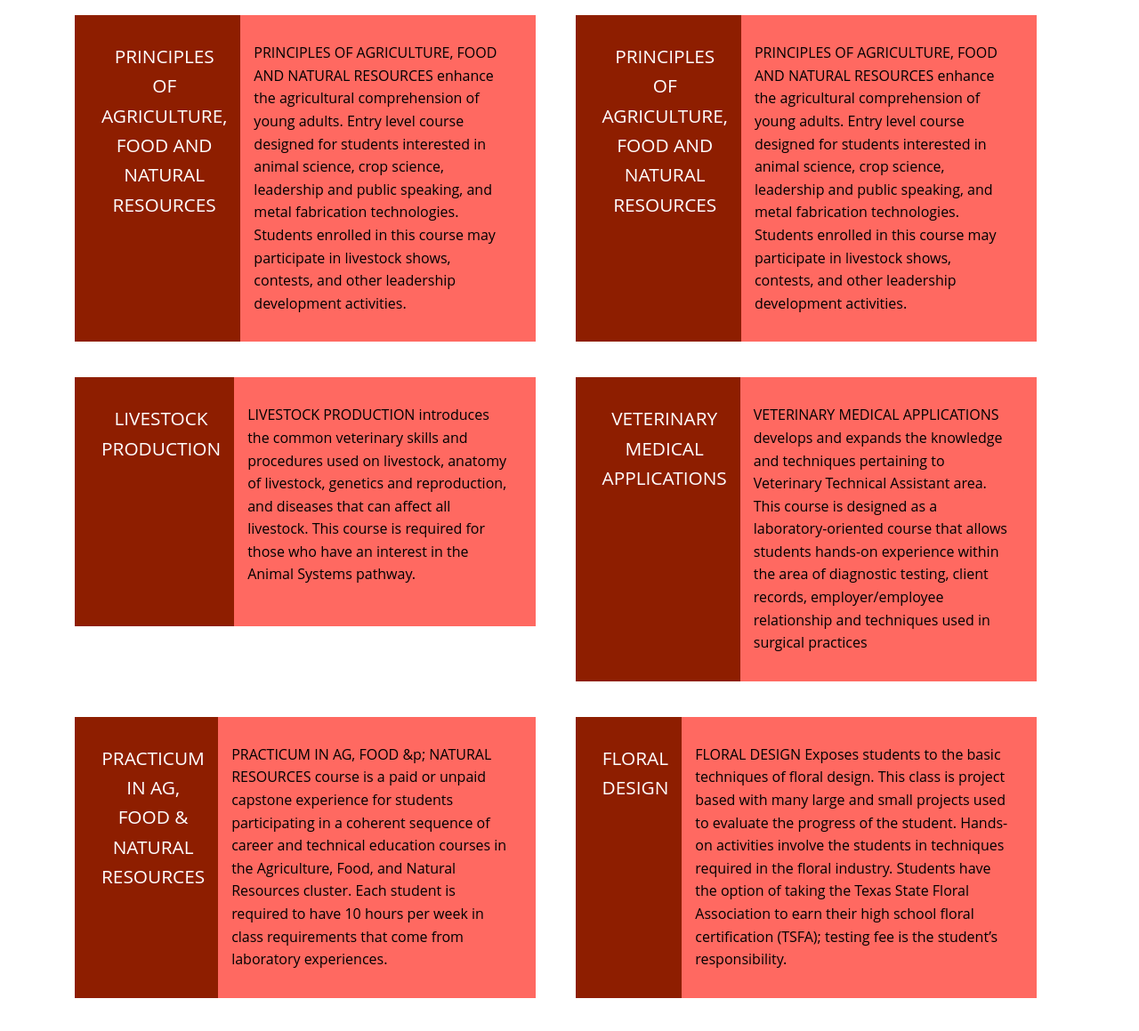
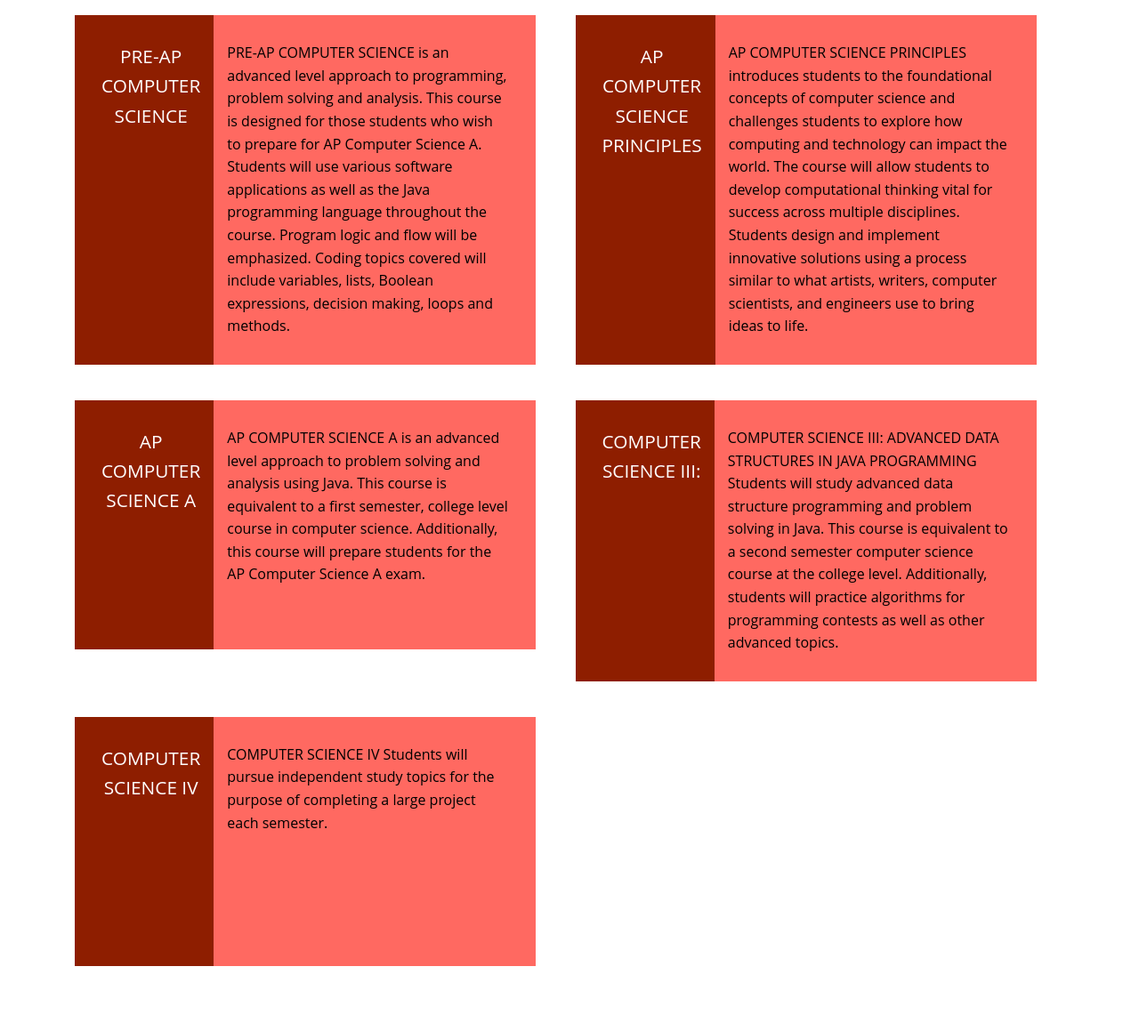
Before and after one commit to inbarL/webmaster1819, a plain HTML site: page CTE/IT.html in a window 1280 px wide. Shown: the part 393-1552 px from the top of the page at 89% size. Drawn offline with nearby package versions, Linux system fonts and the light colour scheme; files whose address does not match are found by name.

Commit message:
CS courses

```diff
--- a/CTE/IT.html
+++ b/CTE/IT.html
@@ -39,124 +39,70 @@
 
     <div class="class">
       <div class="heading">
-        PRINCIPLES OF AGRICULTURE, FOOD AND NATURAL RESOURCES
+        PRE-AP COMPUTER SCIENCE
       </div>
       <div class="description">
-        PRINCIPLES OF AGRICULTURE, FOOD AND NATURAL RESOURCES enhance the agricultural comprehension of young adults.
-        Entry level course designed for students interested in animal science, crop science, leadership and public
-        speaking, and metal fabrication technologies. Students enrolled in this course may participate in livestock
-        shows, contests, and other leadership development activities.
+        PRE-AP COMPUTER SCIENCE is an advanced level approach to
+        programming, problem solving and analysis. This course is designed for
+        those students who wish to prepare for AP Computer Science A. Students
+        will use various software applications as well as the Java programming
+        language throughout the course. Program logic and flow will be
+        emphasized. Coding topics covered will include variables, lists, Boolean
+        expressions, decision making, loops and methods.
       </div>
     </div>
 
     <div class="class">
       <div class="heading">
-        PRINCIPLES OF AGRICULTURE, FOOD AND NATURAL RESOURCES
+        AP COMPUTER SCIENCE PRINCIPLES
       </div>
       <div class="description">
-        PRINCIPLES OF AGRICULTURE, FOOD AND NATURAL RESOURCES enhance the agricultural comprehension of young adults.
-        Entry level course designed for students interested in animal science, crop science, leadership and public
-        speaking, and metal fabrication technologies. Students enrolled in this course may participate in livestock
-        shows, contests, and other leadership development activities.
+        AP COMPUTER SCIENCE PRINCIPLES introduces students to the
+        foundational concepts of computer science and challenges students to
+        explore how computing and technology can impact the world. The course
+        will allow students to develop computational thinking vital for success
+        across multiple disciplines. Students design and implement
+        innovative solutions using a process similar to what artists,
+        writers, computer scientists, and engineers use to bring ideas to life.
       </div>
     </div>
 
     <div class="class">
       <div class="heading">
-        LIVESTOCK PRODUCTION
+        AP COMPUTER SCIENCE A
       </div>
       <div class="description">
-        LIVESTOCK PRODUCTION introduces the common veterinary skills
-        and procedures used on livestock, anatomy of livestock, genetics and
-        reproduction, and diseases that can affect all livestock. This course is
-        required for those who have an interest in the Animal Systems pathway.
+        AP COMPUTER SCIENCE A is an advanced level approach to problem
+        solving and analysis using Java. This course is equivalent to a first semester,
+        college level course in computer science. Additionally, this course will
+        prepare students for the AP Computer Science A exam.
       </div>
     </div>
 
     <div class="class">
       <div class="heading">
-        VETERINARY MEDICAL APPLICATIONS
+        COMPUTER SCIENCE III:
       </div>
       <div class="description">
-        VETERINARY MEDICAL APPLICATIONS develops and expands
-        the knowledge and techniques pertaining to Veterinary Technical
-        Assistant area. This course is designed as a laboratory-oriented course
-        that allows students hands-on experience within the area of diagnostic
-        testing, client records, employer/employee relationship and techniques
-        used in surgical practices
+        COMPUTER SCIENCE III: ADVANCED DATA STRUCTURES
+        IN JAVA PROGRAMMING Students will study advanced data structure
+        programming and problem solving in Java. This course is equivalent to a
+        second semester computer science course at the college level. Additionally,
+        students will practice algorithms for programming contests
+        as well as other advanced topics.
       </div>
     </div>
 
     <div class="class">
       <div class="heading">
-        PRACTICUM IN AG, FOOD &amp; NATURAL RESOURCES
+        COMPUTER SCIENCE IV
       </div>
       <div class="description">
-        PRACTICUM IN AG, FOOD &ampp; NATURAL RESOURCES
-        course is a paid or unpaid capstone experience for students participating
-        in a coherent sequence of career and technical education courses in the
-        Agriculture, Food, and Natural Resources cluster. Each student is
-        required to have 10 hours per week in class requirements that come from
-        laboratory experiences.
+        COMPUTER SCIENCE IV Students will pursue independent study topics
+        for the purpose of completing a large project each semester.
       </div>
     </div>
 
-    <div class="class">
-      <div class="heading">
-        FLORAL DESIGN
-      </div>
-      <div class="description">
-        FLORAL DESIGN Exposes students to the basic techniques of floral
-        design. This class is project based with many large and small projects
-        used to evaluate the progress of the student. Hands-on activities involve
-        the students in techniques required in the floral industry. Students have
-        the option of taking the Texas State Floral Association to earn their high
-        school floral certification (TSFA); testing fee is the student’s
-        responsibility.
-      </div>
-    </div>
-
-    <div class="class">
-      <div class="heading">
-        FLORAL DESIGN
-      </div>
-      <div class="description">
-        FLORAL DESIGN Exposes students to the basic techniques of floral
-        design. This class is project based with many large and small projects
-        used to evaluate the progress of the student. Hands-on activities involve
-        the students in techniques required in the floral industry. Students have
-        the option of taking the Texas State Floral Association to earn their high
-        school floral certification (TSFA); testing fee is the student’s
-        responsibility.
-      </div>
-    </div>
-
-    <div class="class">
-      <div class="heading">
-        ADVANCED FLORAL DESIGN
-      </div>
-      <div class="description">
-        ADVANCED FLORAL DESIGN In this course, students build on the
-        knowledge from Floral Design I and are introduced to more advanced
-        floral design concepts, with an emphasis on specialty designs and specific
-        occasion planning.
-      </div>
-    </div>
-
-    <div class="class">
-      <div class="heading">
-        FLORAL DESIGN PRACTICUM
-      </div>
-      <div class="description">
-        FLORAL DESIGN PRACTICUM The practicum course is a paid or
-        unpaid capstone experience for students participating in a coherent
-        sequence of career and technical education courses in the Floral Design
-        This course is a combination of both in class and out of class
-        requirements. Each student is required to have 5 hours a week in class
-        and the additional 5-10 hour requirements come from either laboratory or
-        job based experiences.
-      </div>
-    </div>
   </div>
 
   <div class="Teacher" style="padding-left: 5%">
```
